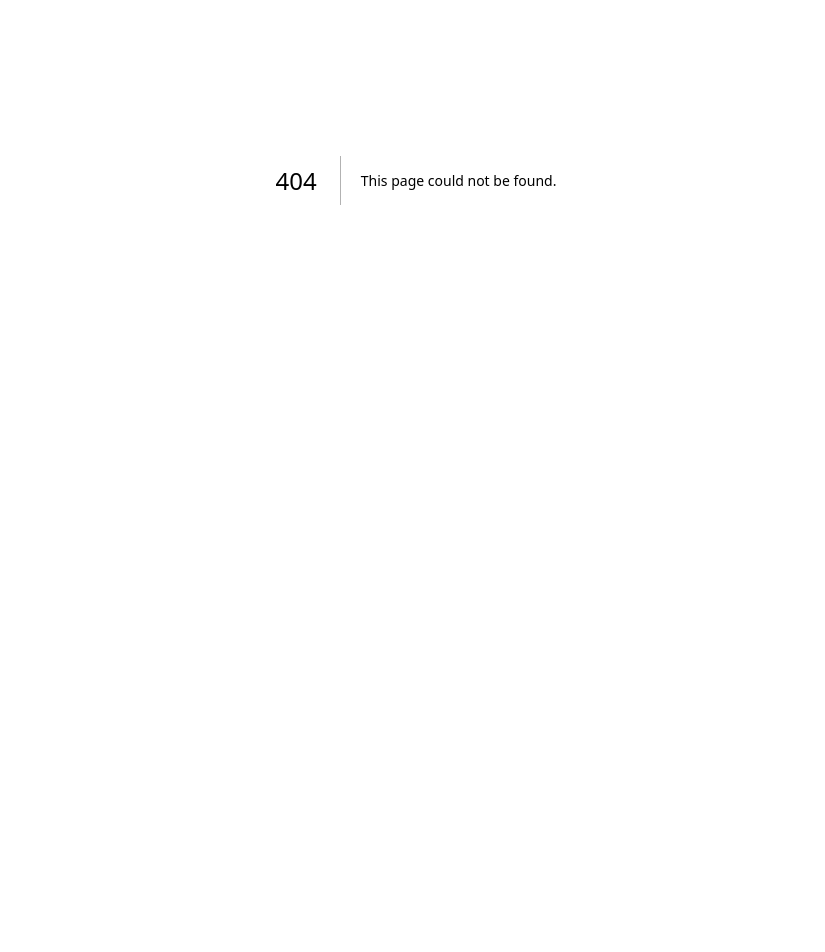
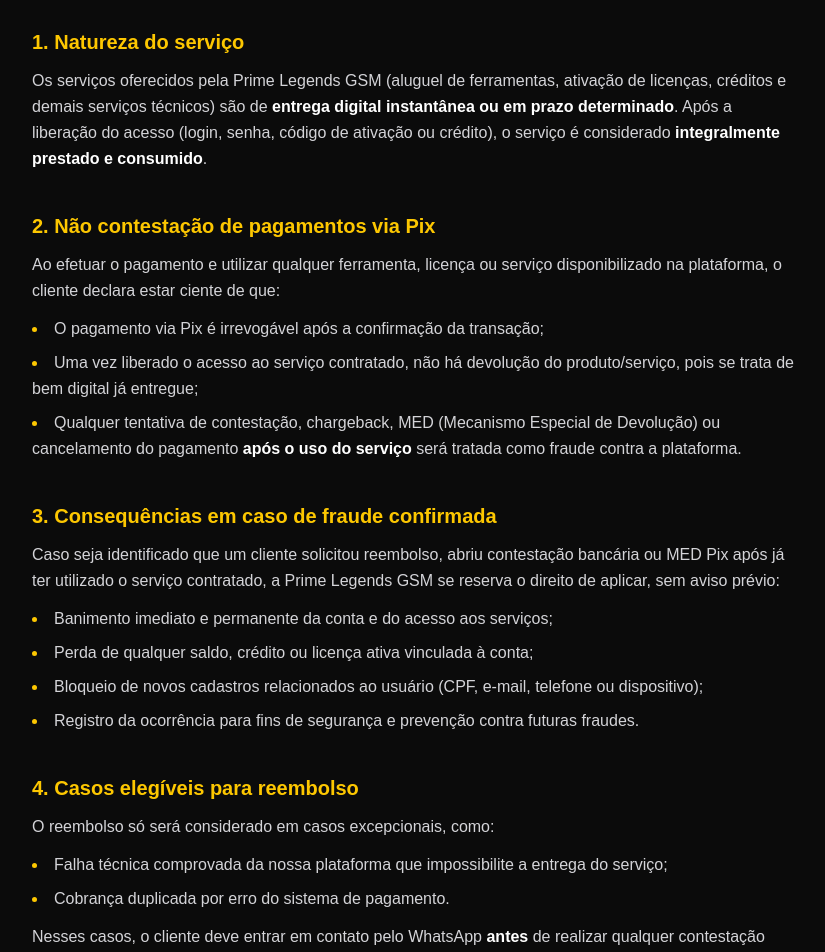
Before and after one commit to primelegendstech/prime-legends, a Next.js app: page /politica-reembolso in a window 1280 px wide. Before the commit this address had no page. Shown: the part 220-1172 px from the top of the page, without its empty margins (224-1049 px from the left). Before the commit the page ends 800 px from the top, so only its background shows below. Built offline with nearby package versions, Linux system fonts and the light colour scheme.

Commit message:
Adiciona pagina de politica de reembolso

```diff
--- /dev/null
+++ b/app/politica-reembolso/page.tsx
@@ -0,0 +1,129 @@
+export default function PoliticaReembolso() {
+  return (
+    <main className="min-h-screen bg-[#0B0B0B] text-white px-6 py-20 md:py-24">
+      <div className="max-w-3xl mx-auto">
+        <p className="text-yellow-400 font-semibold uppercase tracking-[0.3em] mb-3 text-sm">
+          Prime Legends GSM
+        </p>
+        <h1 className="text-3xl md:text-4xl font-extrabold text-white mb-10">
+          Política de Reembolso e Prevenção de Fraudes
+        </h1>
+
+        <div className="space-y-10 text-zinc-300 text-sm md:text-base leading-relaxed">
+          <section>
+            <h2 className="text-xl font-bold text-yellow-400 mb-3">
+              1. Natureza do serviço
+            </h2>
+            <p>
+              Os serviços oferecidos pela Prime Legends GSM (aluguel de ferramentas,
+              ativação de licenças, créditos e demais serviços técnicos) são de{" "}
+              <span className="text-white font-semibold">
+                entrega digital instantânea ou em prazo determinado
+              </span>
+              . Após a liberação do acesso (login, senha, código de ativação ou
+              crédito), o serviço é considerado{" "}
+              <span className="text-white font-semibold">
+                integralmente prestado e consumido
+              </span>
+              .
+            </p>
+          </section>
+
+          <section>
+            <h2 className="text-xl font-bold text-yellow-400 mb-3">
+              2. Não contestação de pagamentos via Pix
+            </h2>
+            <p className="mb-3">
+              Ao efetuar o pagamento e utilizar qualquer ferramenta, licença ou
+              serviço disponibilizado na plataforma, o cliente declara estar ciente
+              de que:
+            </p>
+            <ul className="list-disc list-inside space-y-2 marker:text-yellow-400">
+              <li>O pagamento via Pix é irrevogável após a confirmação da transação;</li>
+              <li>
+                Uma vez liberado o acesso ao serviço contratado, não há devolução do
+                produto/serviço, pois se trata de bem digital já entregue;
+              </li>
+              <li>
+                Qualquer tentativa de contestação, chargeback, MED (Mecanismo
+                Especial de Devolução) ou cancelamento do pagamento{" "}
+                <span className="text-white font-semibold">
+                  após o uso do serviço
+                </span>{" "}
+                será tratada como fraude contra a plataforma.
+              </li>
+            </ul>
+          </section>
+
+          <section>
+            <h2 className="text-xl font-bold text-yellow-400 mb-3">
+              3. Consequências em caso de fraude confirmada
+            </h2>
+            <p className="mb-3">
+              Caso seja identificado que um cliente solicitou reembolso, abriu
+              contestação bancária ou MED Pix após já ter utilizado o serviço
+              contratado, a Prime Legends GSM se reserva o direito de aplicar, sem
+              aviso prévio:
+            </p>
+            <ul className="list-disc list-inside space-y-2 marker:text-yellow-400">
+              <li>Banimento imediato e permanente da conta e do acesso aos serviços;</li>
+              <li>Perda de qualquer saldo, crédito ou licença ativa vinculada à conta;</li>
+              <li>
+                Bloqueio de novos cadastros relacionados ao usuário (CPF, e-mail,
+                telefone ou dispositivo);
+              </li>
+              <li>
+                Registro da ocorrência para fins de segurança e prevenção contra
+                futuras fraudes.
+              </li>
+            </ul>
+          </section>
+
+          <section>
+            <h2 className="text-xl font-bold text-yellow-400 mb-3">
+              4. Casos elegíveis para reembolso
+            </h2>
+            <p className="mb-3">
+              O reembolso só será considerado em casos excepcionais, como:
+            </p>
+            <ul className="list-disc list-inside space-y-2 marker:text-yellow-400 mb-3">
+              <li>
+                Falha técnica comprovada da nossa plataforma que impossibilite a
+                entrega do serviço;
+              </li>
+              <li>Cobrança duplicada por erro do sistema de pagamento.</li>
+            </ul>
+            <p>
+              Nesses casos, o cliente deve entrar em contato pelo WhatsApp{" "}
+              <span className="text-white font-semibold">antes</span> de realizar
+              qualquer contestação junto à instituição financeira, para que
+              possamos analisar e resolver diretamente.
+            </p>
+          </section>
+
+          <section>
+            <h2 className="text-xl font-bold text-yellow-400 mb-3">
+              5. Aceite dos termos
+            </h2>
+            <p>
+              Ao realizar uma compra na Prime Legends GSM, o cliente declara ter
+              lido e concordado integralmente com esta Política de Reembolso e
+              Prevenção de Fraudes.
+            </p>
+          </section>
+        </div>
+
+        <div className="mt-14 pt-6 border-t border-yellow-500/10">
+          <a
+            href="https://wa.me/5581995716227"
+            target="_blank"
+            rel="noopener noreferrer"
+            className="text-yellow-400 hover:text-yellow-300 transition text-sm font-semibold"
+          >
+            Dúvidas? Fale com a gente no WhatsApp ➤
+          </a>
+        </div>
+      </div>
+    </main>
+  );
+}
```
